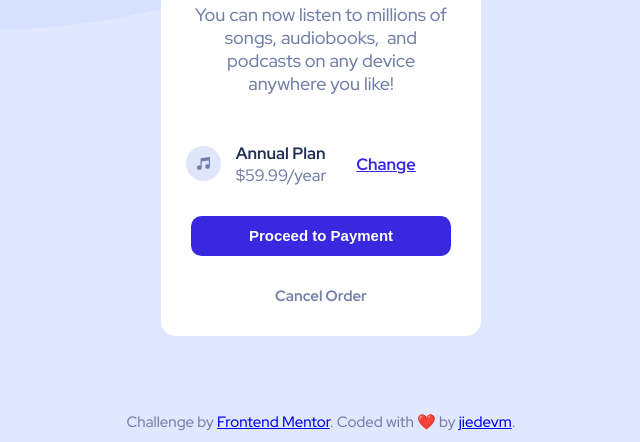
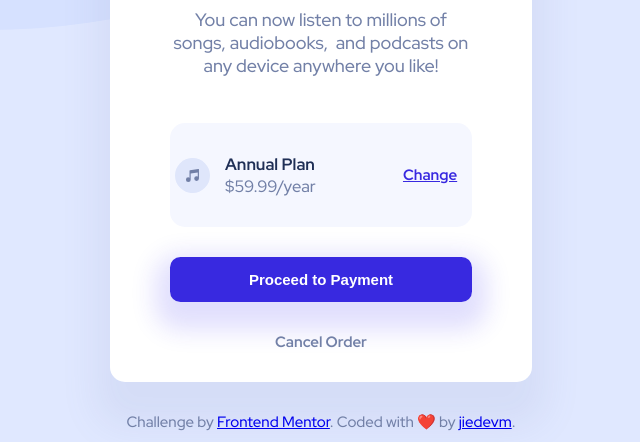
Before and after one commit to dieudonneallognon/order-summary-component, a plain HTML site: page index.html in a window 1280 px wide. Shown: the part 358-800 px from the top of the page, without its empty margins (319-959 px from the left). Drawn offline with Linux system fonts and the light colour scheme.

Commit message:
add shadow and fix scales

```diff
--- a/index.css
+++ b/index.css
@@ -16,13 +16,13 @@
 }
 
 html {
-    height: 100vh;
+    height: 100%;
 }
 
 body {
     margin: 0;
-    width: 100vw;
-    min-height: 100vh;
+    width: 100%;
+    min-height: 100%;
 
     background-color: var(--pale-blue);
 
@@ -47,8 +47,10 @@ body::before {
 .card {
     border-radius: 1rem;
     background: white;
-    width: 25%;
+    width: 33%;
     position: relative;
+    -webkit-box-shadow: 0 30px 35px 15px rgba(0, 128, 114, 176.1);
+    box-shadow: 0 30px 35px 15px rgba(114, 128, 176,0.1);
 }
 
 .card-body {
@@ -56,7 +58,7 @@ body::before {
     justify-content: center;
     align-items: center;
     flex-direction: column;
-    padding: 1em 2em 2em;
+    padding: 1em 4em 2em;
 }
 
 .card-hero {
@@ -83,6 +85,9 @@ body::before {
     grid-template-columns: 50% 50%;
     width: 100%;
     margin-top: 2.5em;
+    background-color: var(--very-pale-blue);
+    padding: 2em 0;
+    border-radius: 1rem;
 }
 
 #plan-price {
@@ -109,13 +114,18 @@ body::before {
     color: var(--desaturated-blue);
 }
 
-#plan a {
+#plan #link {
+    padding: 0 1em;
+    display: flex;
+    justify-items: center
+}
+
+#plan div a {
     width: 100%;
-    text-align: center;
-    vertical-align: center;
+    text-align: end;
     display: inline-block;
     color: var(--bright-blue);
-    font-size: 1.1rem;
+    font-size: 1rem;
     font-weight: bold;
     margin: auto;
 }
@@ -134,7 +144,7 @@ body::before {
 
 #actions button {
     width: 100%;
-    height: 2.7em;
+    height: 3em;
     display: block;
     border-radius: 0.7rem;
     color: white;
@@ -144,6 +154,8 @@ body::before {
     border-width: 0;
     margin: 2em 0;
     cursor: pointer;
+    -webkit-box-shadow: 0 13px 25px 15px rgba(56, 41, 244, 0.15);
+    box-shadow: 0 13px 25px 15px rgba(56, 41, 244, 0.15);
 }
 
 #actions a {
--- a/index.html
+++ b/index.html
@@ -26,7 +26,9 @@
                         <p>$59.99/year</p>
                     </div>
                 </div>
-                <a href="#" class="hover">Change</a>
+                <div id="link">
+                    <a href="#" class="hover">Change</a>
+                </div>
             </section>
             <section id="actions">
                 <button type="button" class="hover">Proceed to Payment</button>
```
